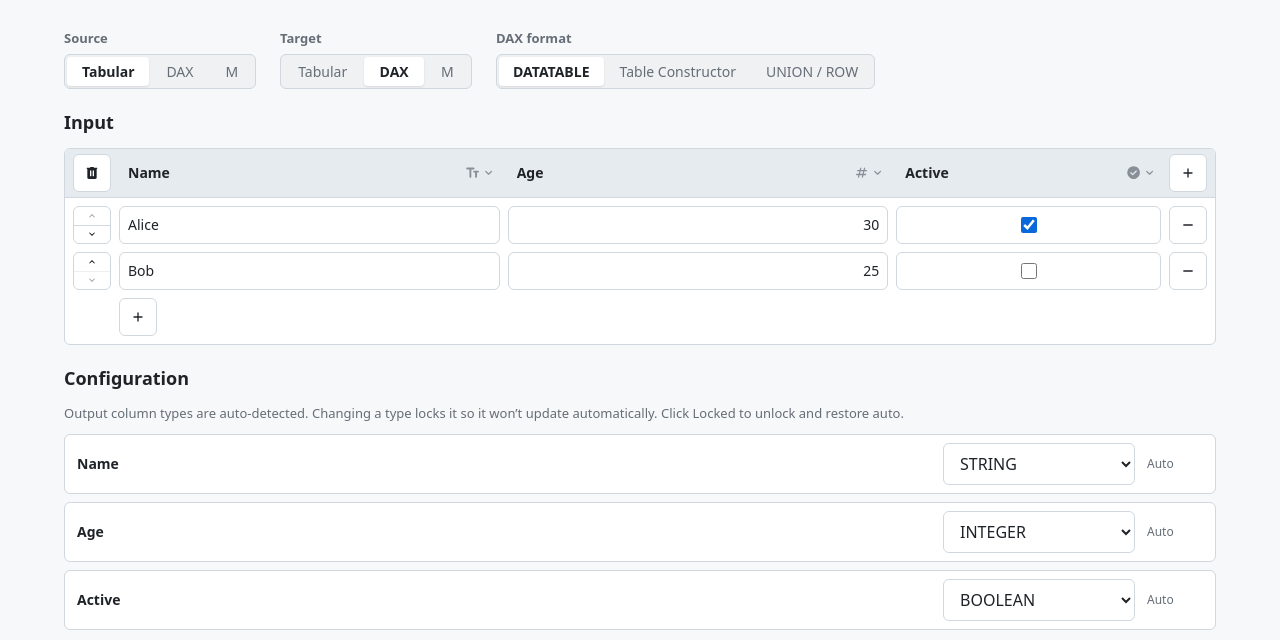
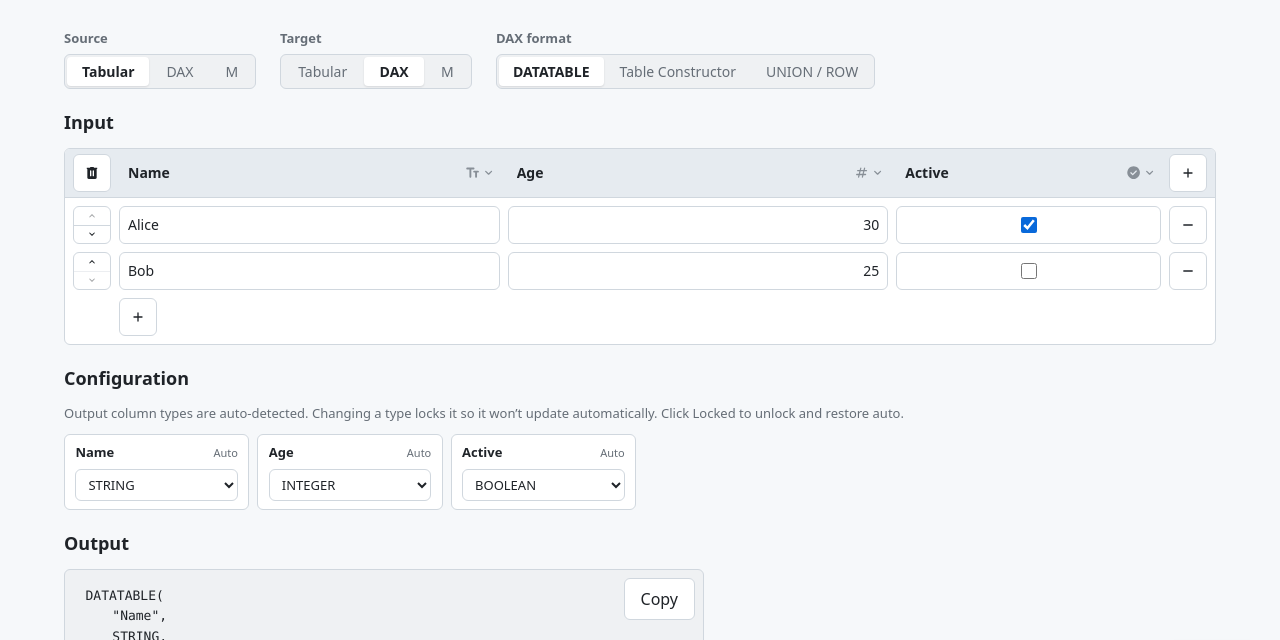
Before and after one commit to filcuk/pbi-tabulator, a website with bundled scripts: page index.html in a window 1280 px wide. Shown: the part 89-729 px from the top of the page. Built offline with nearby package versions, Linux system fonts and the light colour scheme; no server answers.

Commit message:
Improve type config

```diff
--- a/app/converter-app.js
+++ b/app/converter-app.js
@@ -357,14 +357,47 @@ export function initConverterApp({ root = document } = {}) {
       };
       if (!typeConfig.has(col.id)) typeConfig.set(col.id, cfg);
 
-      const row = document.createElement("div");
-      row.className = "converter-config-row";
-      row.setAttribute("role", "listitem");
+      const cell = document.createElement("div");
+      cell.className = "converter-config-cell";
+      cell.setAttribute("role", "listitem");
+
+      const head = document.createElement("div");
+      head.className = "converter-config-cell-head";
 
       const name = document.createElement("span");
       name.className = "converter-config-name";
       name.textContent = col.label || col.id;
       name.title = col.label || col.id;
+
+      const lock = document.createElement(cfg.locked ? "button" : "span");
+      lock.className = "converter-config-lock";
+      lock.dataset.locked = cfg.locked ? "true" : "false";
+      lock.textContent = cfg.locked ? "Locked" : "Auto";
+
+      if (cfg.locked) {
+        lock.type = "button";
+        lock.dataset.tooltip = "Click for auto";
+        lock.dataset.tooltipPosition = "top";
+        lock.setAttribute(
+          "aria-label",
+          `Unlock output type for ${col.label || col.id}`
+        );
+        lock.addEventListener("click", () => {
+          const suggested = suggestOutputType(
+            lang,
+            col.type,
+            columnValues(col)
+          );
+          typeConfig.set(col.id, {
+            outputType: suggested,
+            locked: false,
+          });
+          renderConfigUi();
+          void runConvert();
+        });
+      }
+
+      head.append(name, lock);
 
       const select = document.createElement("select");
       select.className = "input converter-config-type";
@@ -399,37 +432,8 @@ export function initConverterApp({ root = document } = {}) {
         void runConvert();
       });
 
-      const lock = document.createElement(cfg.locked ? "button" : "span");
-      lock.className = "converter-config-lock";
-      lock.dataset.locked = cfg.locked ? "true" : "false";
-      lock.textContent = cfg.locked ? "Locked" : "Auto";
-
-      if (cfg.locked) {
-        lock.type = "button";
-        lock.dataset.tooltip =
-          "Click for auto";
-        lock.dataset.tooltipPosition = "top";
-        lock.setAttribute(
-          "aria-label",
-          `Unlock output type for ${col.label || col.id}`
-        );
-        lock.addEventListener("click", () => {
-          const suggested = suggestOutputType(
-            lang,
-            col.type,
-            columnValues(col)
-          );
-          typeConfig.set(col.id, {
-            outputType: suggested,
-            locked: false,
-          });
-          renderConfigUi();
-          void runConvert();
-        });
-      }
-
-      row.append(name, select, lock);
-      frag.append(row);
+      cell.append(head, select);
+      frag.append(cell);
     }
 
     configColumnsEl.replaceChildren(frag);
--- a/app/css/converter.css
+++ b/app/css/converter.css
@@ -60,25 +60,33 @@
 }
 
 .converter-config-list {
-  display: flex;
-  flex-direction: column;
+  display: grid;
+  grid-template-columns: repeat(auto-fill, minmax(10.5rem, 1fr));
   gap: 0.5rem;
 }
 
-.converter-config-row {
-  display: grid;
-  grid-template-columns: minmax(0, 1fr) minmax(8rem, 12rem) auto;
-  gap: 0.75rem;
-  align-items: center;
-  padding: 0.5rem 0.75rem;
+.converter-config-cell {
+  display: flex;
+  flex-direction: column;
+  gap: 0.4rem;
+  min-width: 0;
+  padding: 0.5rem 0.65rem;
   border: 1px solid var(--border);
   border-radius: 6px;
   background: var(--surface);
 }
 
+.converter-config-cell-head {
+  display: flex;
+  align-items: baseline;
+  justify-content: space-between;
+  gap: 0.35rem;
+  min-width: 0;
+}
+
 .converter-config-name {
   min-width: 0;
-  font-size: 0.875rem;
+  font-size: 0.8125rem;
   font-weight: 600;
   color: var(--text);
   overflow: hidden;
@@ -88,13 +96,17 @@
 
 .converter-config-type {
   width: 100%;
+  min-height: 2rem;
+  padding: 0 0.5rem;
+  font-size: 0.8125rem;
 }
 
 .converter-config-lock {
-  font-size: 0.75rem;
+  flex-shrink: 0;
+  font-size: 0.6875rem;
   color: var(--muted);
   white-space: nowrap;
-  min-width: 3.5rem;
+  line-height: 1.2;
 }
 
 button.converter-config-lock {
@@ -104,8 +116,8 @@ button.converter-config-lock {
   border: none;
   background: none;
   font: inherit;
-  font-size: 0.75rem;
-  text-align: left;
+  font-size: 0.6875rem;
+  text-align: right;
   cursor: pointer;
 }
 
@@ -120,6 +132,7 @@ button.converter-config-lock:focus-visible {
 }
 
 .converter-config-empty {
+  grid-column: 1 / -1;
   margin: 0;
   padding: 0.75rem;
   font-size: 0.875rem;
@@ -127,17 +140,6 @@ button.converter-config-lock:focus-visible {
   text-align: center;
   border: 1px dashed var(--border);
   border-radius: 6px;
-}
-
-@media (max-width: 640px) {
-  .converter-config-row {
-    grid-template-columns: 1fr;
-    gap: 0.35rem;
-  }
-
-  .converter-config-lock {
-    min-width: 0;
-  }
 }
 
 .converter-pane .code-block-body {
```
